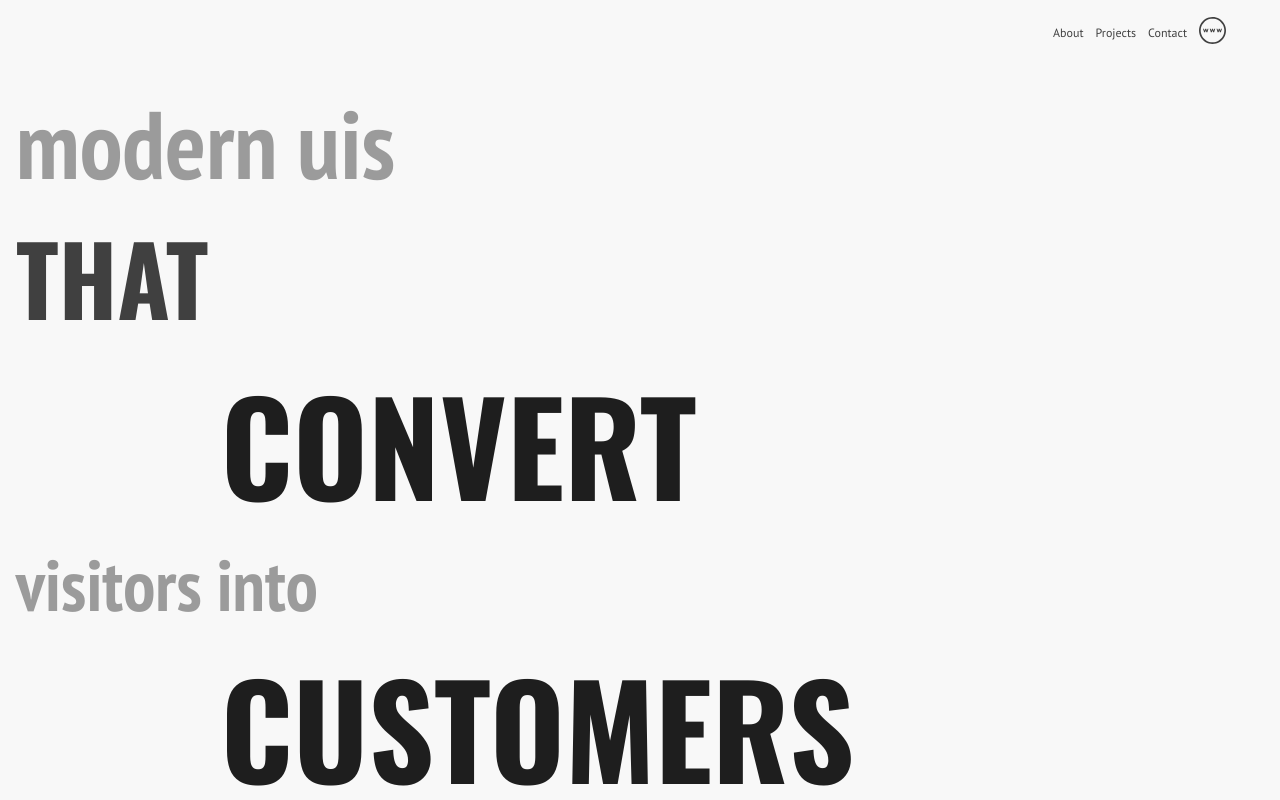
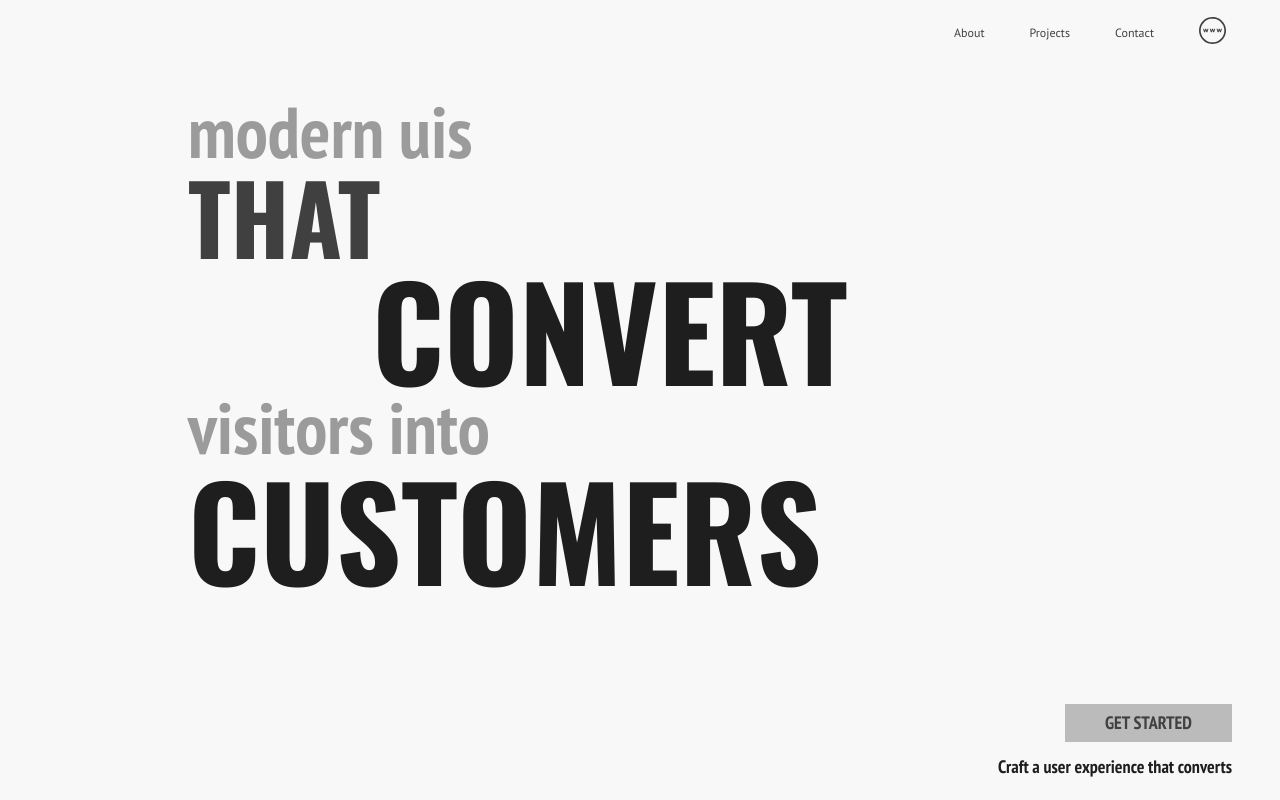
Before and after one commit to iefniar/iefniar.github.io, a React (Create React App) app: page / in a window 1280 px wide. Shown: the top 800 px of the page. Built offline with nearby package versions, Linux system fonts and the light colour scheme.

Commit message:
hero section

```diff
--- a/src/components/Button.module.css
+++ b/src/components/Button.module.css
@@ -1,24 +1,37 @@
+:root{
+  --color-white-100: #FFFFFF;
+  --color-black-900: #000000;
+  --color-minimalist-100: #F8F8F8;
+  --color-minimalist-200: #EBEBEB;
+  --color-minimalist-300: #DADADA;
+  --color-minimalist-400: #BBBBBB;
+  --color-minimalist-500: #9B9B9B;
+  --color-minimalist-600: #707070;
+  --color-minimalist-700: #595959;
+  --color-minimalist-800: #404040;
+  --color-minimalist-900: #1E1E1E;
+}
+
 .button{
-    --color-100: #ebe3db;
-    --color-300: #737375;
-    --color-500: #595b66;
-    --color-700: #3b4258;
-    --color-900: #161819;
-    --color-1000: #000000;
-    border: 1px solid var(--color-300);
-    background-color: transparent;
-    color: var(--color-300);
-    padding: 10px 20px;
+    border-style: none;
+    background-color: var(--color-minimalist-400);
+    color: var(--color-minimalist-800);
+    padding: 20px 50px;
     display: inline-flex;
+    justify-content: center;
     align-items: center;
+    font-family: "PT Sans Narrow", sans-serif;
+    font-size: 18px;
+    font-weight: 700;
     text-transform: uppercase;
+    line-height: 1;
     transition: all ease-in-out 250ms;
 }
 
 .button:hover{
   cursor: pointer;
-  border: 1px solid var(--color-100);
-  color: var(--color-100);
+  background-color: var(--color-minimalist-800);
+  color: var(--color-minimalist-400);
 }
 
 @media (min-width: 25em){
--- a/src/pages/homePage/HomePage.js
+++ b/src/pages/homePage/HomePage.js
@@ -5,6 +5,7 @@ import About from './pageSections/About';
 import Projects from './pageSections/Projects';
 import Contact from './pageSections/Contact';
 import Logo from '../../icons/Logo.svg';
+import Button from '../../components/Button';
 
 const HomePage = () => {
   const aboutRef = useRef(null);
@@ -26,6 +27,8 @@ const HomePage = () => {
   return (
     <div className={classes['homePage-container']}>
       <div className={classes['navBar-container']}>
+        <div className={classes['navBar-left']} />
+        <div className={classes['navBar-right']}>
           <div className={classes['navBar-container-links']}>
             <button className={classes['navBar-btn']} onClick={handleClickAbout}>
               <h4>About</h4>
@@ -47,9 +50,17 @@ const HomePage = () => {
             </button>
           </div>
         </div>
-
+      </div>
       <div className={classes['hero-section']}>
         <Hero/>
+      </div>
+      <div className={classes['call-to-action-area']}>
+        <div className={classes['button-area']}>
+          <Button text="get started" />
+        </div>
+        <div className={classes['cta-text-area']}>
+          Craft a user experience that converts
+        </div>
       </div>
       <div className={classes['about-section']}>
         <About ref={aboutRef}/>
@@ -60,8 +71,6 @@ const HomePage = () => {
       <div className={classes['contact-section']}>
         <Contact ref={contactRef} />
       </div>
-
-
     </div>
   );
 }
--- a/src/pages/homePage/HomePage.module.css
+++ b/src/pages/homePage/HomePage.module.css
@@ -16,23 +16,35 @@
     background-color: var(--color-minimalist-100);
     display: grid;
     grid-template-areas:
-    ". . . navbar"
-    "hero hero hero hero"
-    "about about about about"
-    "projects projects projects projects"
-    "contact contact contact contact";
+    "hero"
+    "call-to-action-area"
+    "about"
+    "projects"
+    "contact";
 }
 
 .navBar-container{
-    grid-area: navbar;
+    padding: 1rem 3rem;
+    display: grid;
+    gap: 1rem;
+    grid-template-columns: repeat(12, 1fr);
+    background-color: var(--color-minimalist-100);
+    color: var(--color-900);
+    position: fixed;
+    width: 100%;
+}
+
+.navBar-left{
+    grid-column: 1 / span 9;
+}
+
+.navBar-right{
+    grid-column: 10 / -1;
     display: flex;
     align-items: center;
     justify-content: space-between;
-    padding: 1rem 3rem;
-    background-color: var(--color-minimalist-100);
-    color: var(--color-900);
+    flex: 1;
 }
-
 .navBar-container-links{
     display: flex;
     align-items: center;
@@ -63,6 +75,33 @@
     padding: 1rem;
 }
 
+.call-to-action-area{
+    padding: 1rem 3rem;
+    display: grid;
+    gap: 1rem;
+    grid-template-columns: repeat(12, 1fr);
+    margin-bottom: 50px;
+}
+
+.button-area{
+    grid-column: -1 / -1;
+    display: flex;
+    flex-direction: column;
+    justify-self: end;
+}
+
+.cta-text-area{
+    grid-column: -1 / -1;
+    font-family: "PT Sans Narrow", sans-serif;
+    font-weight: 700;
+    font-size: 18px;
+    line-height: 1;
+    color: var(--color-minimalist-900);
+    display: flex;
+    flex-direction: column;
+    justify-self: end;
+}
+
 .about-section{
     grid-area: about;
     background-color: var(--color-minimalist-900);
--- a/src/pages/homePage/pageSections/Hero.js
+++ b/src/pages/homePage/pageSections/Hero.js
@@ -1,14 +1,13 @@
 import classes from './Hero.module.css';
-
 
 const Hero = () => {
   return (
-    <div className={classes['text-container']}>
-        <div className={classes['text-1']}>modern uis</div>
-        <div className={classes['text-2']}>that</div>
-        <div className={classes['text-3']}>convert</div>
-        <div className={classes['text-4']}>visitors into</div>
-        <div className={classes['text-5']}>customers</div>
+    <div className={classes['main-container']}>
+        <div className={`${classes['text-type-1']} ${classes['text-1']}`}>modern uis</div>
+        <div className={`${classes['text-type-2']} ${classes['text-2']}`}>that</div>
+        <div className={`${classes['text-type-2']} ${classes['text-3']}`}>convert</div>
+        <div className={`${classes['text-type-1']} ${classes['text-4']}`}>visitors into</div>
+        <div className={`${classes['text-type-2']} ${classes['text-5']}`}>customers</div>
     </div>
   );
 }
--- a/src/pages/homePage/pageSections/Hero.module.css
+++ b/src/pages/homePage/pageSections/Hero.module.css
@@ -12,47 +12,45 @@
     --color-minimalist-900: #1E1E1E;
 }
 
-.text-container{
-    display: grid;
-    column-gap: 1rem;
-    grid-template-columns: repeat(4, 1fr);
+.text-type-1{
+    font-family: "PT Sans Narrow", sans-serif;
+    font-size: 72px;
+    font-weight: 700;
+    text-transform: lowercase;
+    line-height: 1;
+    color: var(--color-minimalist-500);
 }
 
-.text-1{
-    grid-column: span 4;
-    font-family: "PT Sans Narrow", sans-serif;
-    font-size: 96px;
-    font-weight: 700;
-    color: var(--color-minimalist-500);
-}
-.text-2{
-    grid-column: span 4;
-    font-family: "Oswald", sans-serif;
-    font-size: 96px;
-    font-weight: 700;
-    text-transform: uppercase;
-    color: var(--color-minimalist-800);
-}
-.text-3{
-    grid-column: 2/2;
+.text-type-2{
     font-family: "Oswald", sans-serif;
     font-size: 128px;
     font-weight: 700;
     text-transform: uppercase;
+    line-height: 1;
     color: var(--color-minimalist-900);
 }
+
+.main-container{
+    margin: 80px;
+    display: grid;
+    column-gap: 1rem;
+    grid-template-columns: repeat(12, 1fr);
+}
+
+.text-1{
+    grid-column: 2 / -1;
+}
+.text-2{
+    grid-column: 2 / -1;
+    font-size: 96px;
+    color: var(--color-minimalist-800);
+}
+.text-3{
+    grid-column: 4 / -1;
+}
 .text-4{
-    grid-column: span 4;
-    font-family: "PT Sans Narrow", sans-serif;
-    font-size: 72px;
-    font-weight: 700;
-    color: var(--color-minimalist-500);
+    grid-column: 2 / -1;
 }
 .text-5{
-    grid-column: 2/2;
-    font-family: "Oswald", sans-serif;
-    font-size: 128px;
-    font-weight: 700;
-    text-transform: uppercase;
-    color: var(--color-minimalist-900);
+    grid-column: 2 / -1;
 }
```
Lines whose indentation alone changed are shown as unchanged.
